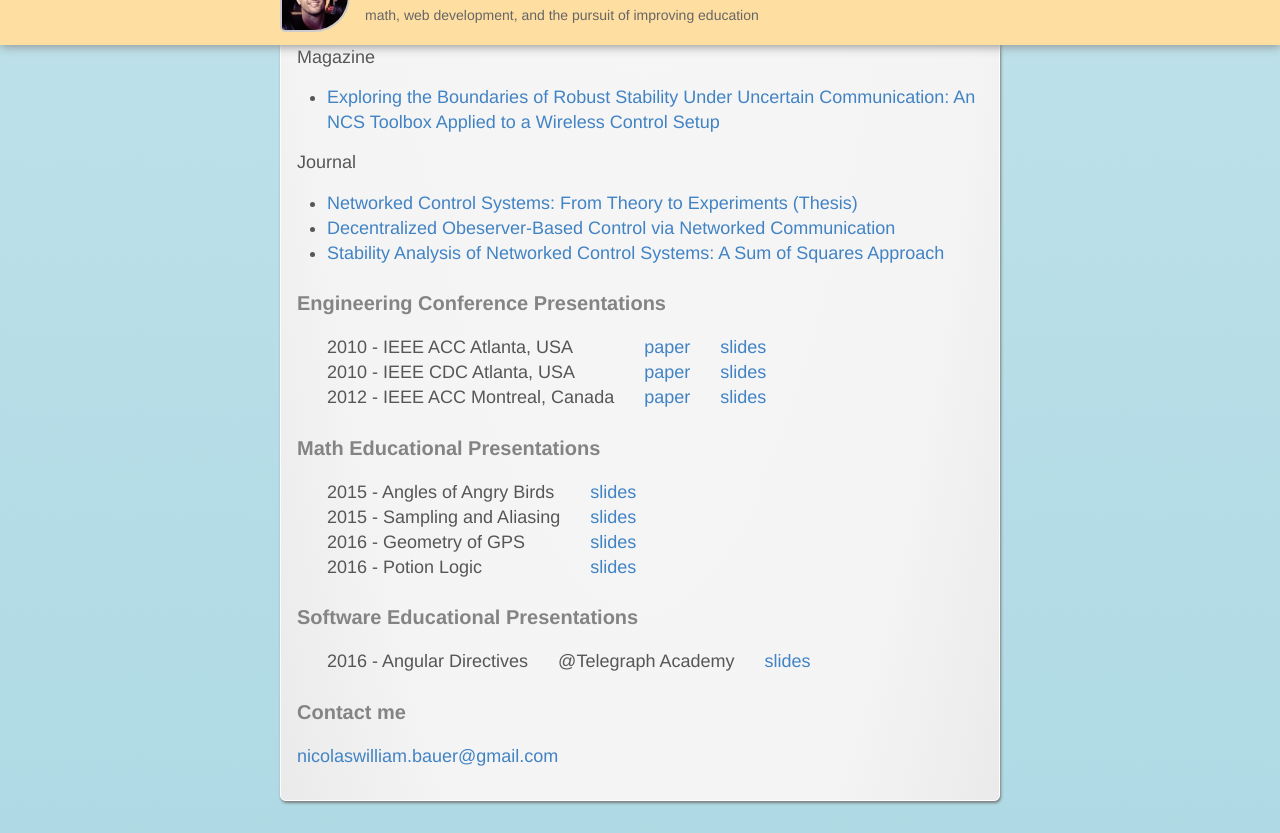
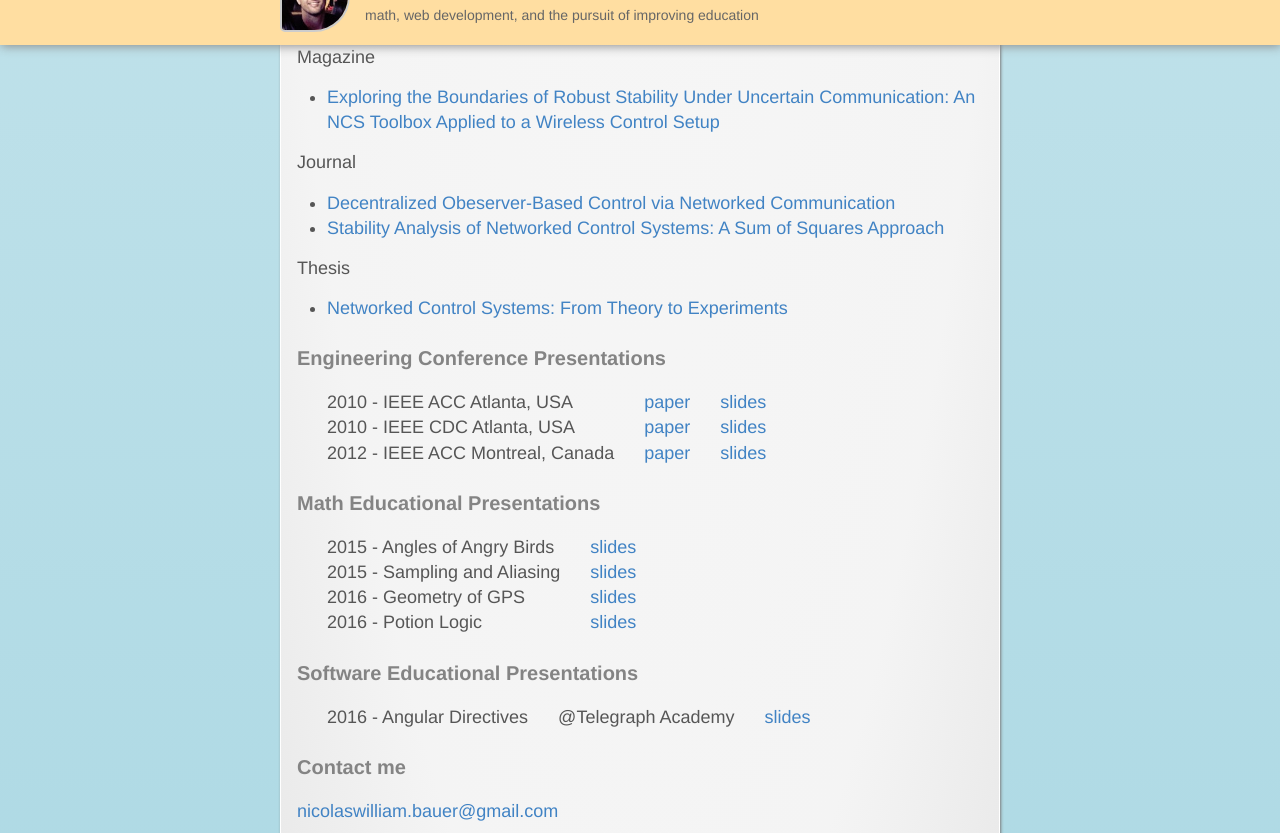
Before and after one commit to nwbauer/nwbauer.github.io, a Jekyll site: the page built from about.md, in a window 1280 px wide and 900 px high, scrolled down 3212 px, cut to the strip 67-900 px from the top of the window. Built offline with Jekyll 4.4.1, drawn with Linux system fonts in a browser that asks for light colours; some web fonts are replaced.

```diff
--- a/about.md
+++ b/about.md
@@ -41,9 +41,12 @@ Magazine
 
 Journal
 
-* [Networked Control Systems: From Theory to Experiments (Thesis)](http://repository.tue.nl/748429){:target="_blank"}
 * [Decentralized Obeserver-Based Control via Networked Communication](http://www.sciencedirect.com/science/article/pii/S0005109813002318){:target="_blank"}
 * [Stability Analysis of Networked Control Systems: A Sum of Squares Approach](http://www.sciencedirect.com/science/article/pii/S0005109812001963){:target="_blank"}
+
+Thesis
+
+* [Networked Control Systems: From Theory to Experiments](http://repository.tue.nl/748429){:target="_blank"}
 
 ### Engineering Conference Presentations
 
```
